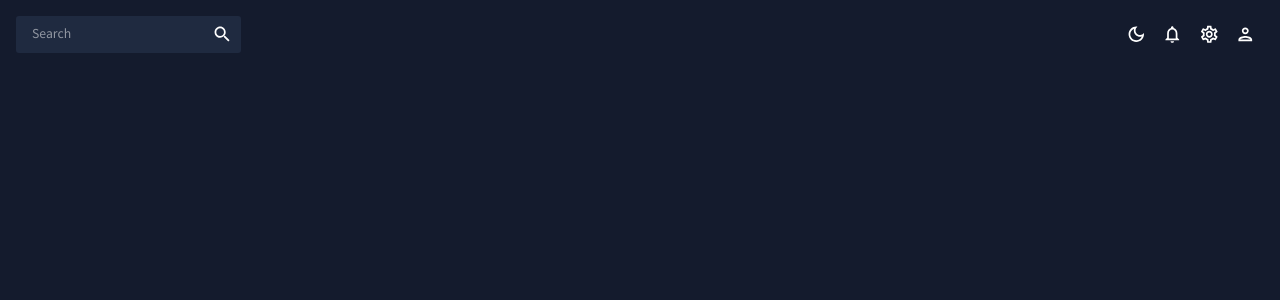
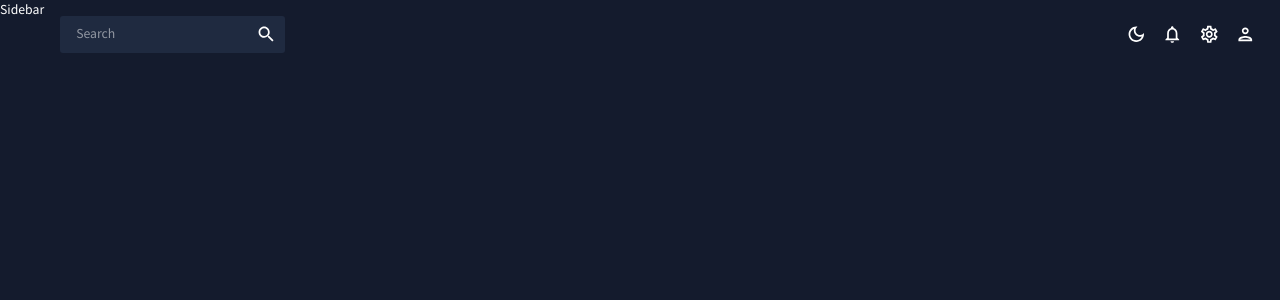
Before and after one commit to paszo/ed-roh-dashboard-tutorial, a React (Create React App) app: page / in a window 1280 px wide. Shown: the top 300 px of the page. Built offline with nearby package versions, Linux system fonts and the light colour scheme.

Commit message:
added icons to the sidebar

```diff
--- a/src/App.js
+++ b/src/App.js
@@ -24,6 +24,7 @@
         <ThemeProvider theme={theme}>
             <CssBaseline/>
             <div className="app">
+                <Sidebar></Sidebar>
                 <main className="content">
                     <Topbar/>
                     <Routes>
```
Also changed, not shown: src/scenes/global/Sidebar.jsx (+20 -0 lines).
